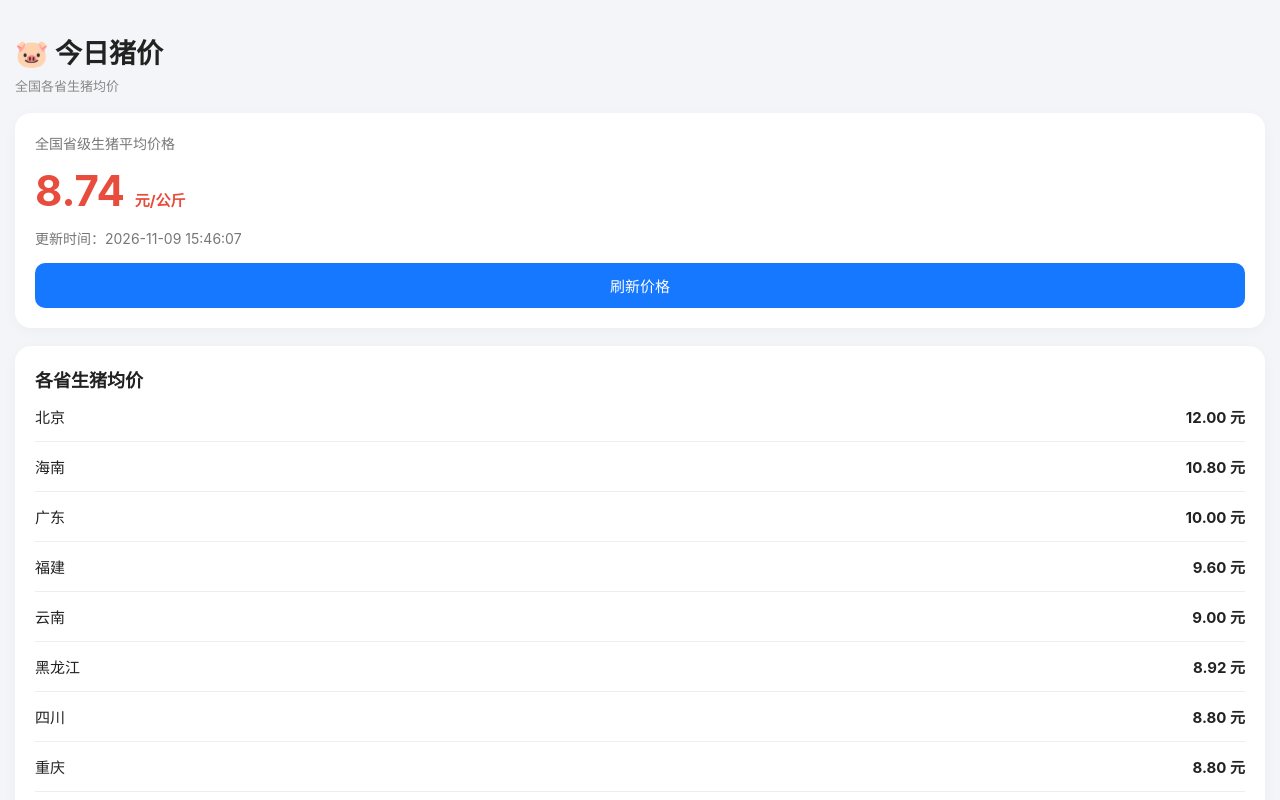
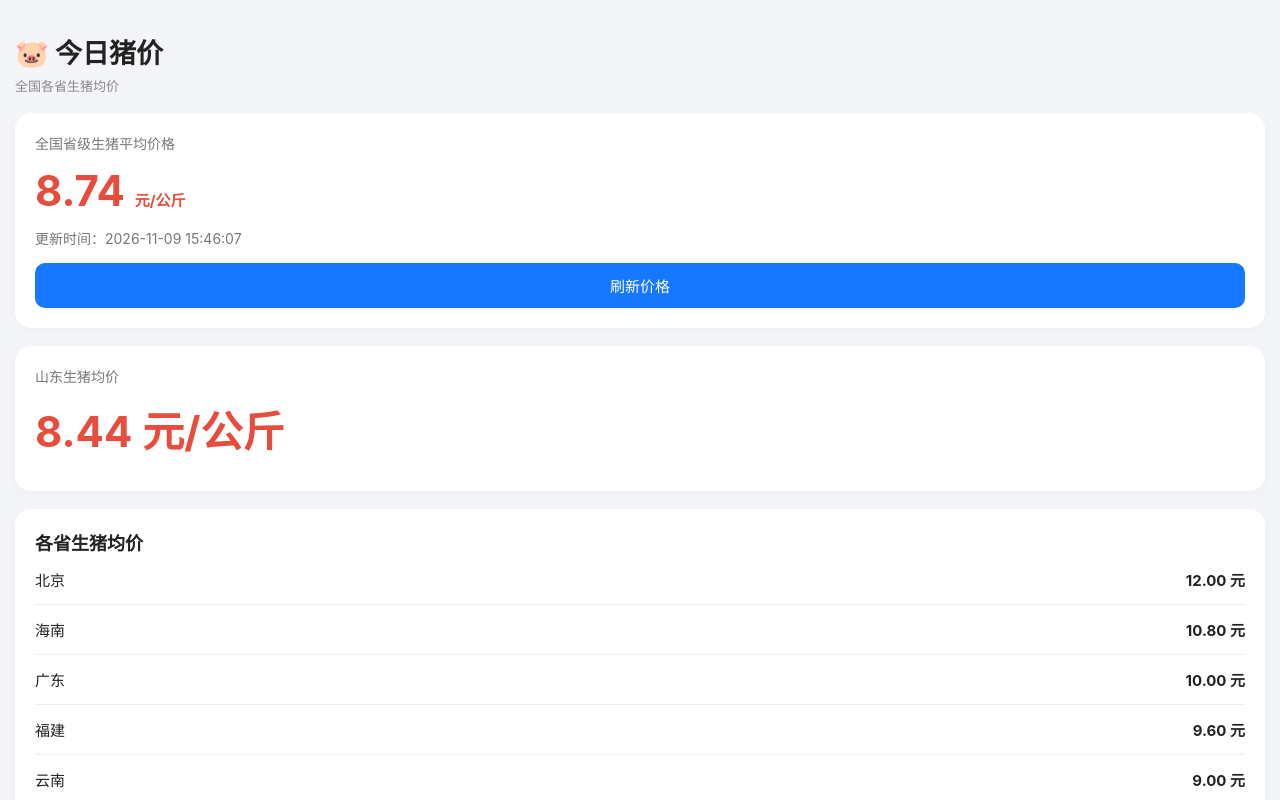
Before and after one commit to jian945/today-pig-price, a plain HTML site: page index.html in a window 1280 px wide. Shown: the top 800 px of the page. Drawn offline with Linux system fonts and the light colour scheme.

Commit message:
Update index.html

```diff
--- a/index.html
+++ b/index.html
@@ -1,3 +1,4 @@
+
 <!DOCTYPE html>
 <html lang="zh-CN">
 <head>
@@ -42,8 +43,6 @@
       font-size: 15px;
     }
     .row:last-child { border-bottom: 0; }
-    .up { color: #e74c3c; }
-    .down { color: #16a36a; }
     button {
       border: 0;
       background: #1677ff;
@@ -69,6 +68,11 @@
   </div>
 
   <div class="card">
+    <div class="label">山东生猪均价</div>
+    <div class="price" id="shandong">-- <span class="unit">元/公斤</span></div>
+  </div>
+
+  <div class="card">
     <div class="section-title">各省生猪均价</div>
     <div id="list">
       <p class="note">价格数据正在接入，暂不显示未经核实的价格。</p>
@@ -84,32 +88,61 @@
     async function loadPrices() {
       const list = document.getElementById("list");
       const update = document.getElementById("update");
+      const shandongBox = document.getElementById("shandong");
+
       try {
         const response = await fetch("prices.json?t=" + Date.now());
         if (!response.ok) throw new Error("数据文件尚未准备好");
+
         const data = await response.json();
 
         if (!Array.isArray(data.provinces) || !data.provinces.length) {
           throw new Error("暂时没有价格数据");
         }
 
-        const valid = data.provinces.filter(p => Number.isFinite(Number(p.price)));
+        const valid = data.provinces.filter(
+          p => Number.isFinite(Number(p.price))
+        );
+
         if (!valid.length) throw new Error("暂无有效价格");
 
-        const average = valid.reduce((sum, p) => sum + Number(p.price), 0) / valid.length;
+        const average = valid.reduce(
+          (sum, p) => sum + Number(p.price), 0
+        ) / valid.length;
+
         document.getElementById("average").innerHTML =
-          average.toFixed(2) + ' <span class="unit">元/公斤</span>';
+          average.toFixed(2) +
+          ' <span class="unit">元/公斤</span>';
+
+        const shandong = valid.find(
+          p => String(p.province).includes("山东")
+        );
+
+        if (shandong) {
+          shandongBox.textContent =
+            Number(shandong.price).toFixed(2) + " 元/公斤";
+        } else {
+          shandongBox.textContent = "暂无山东价格数据";
+        }
 
         list.innerHTML = valid
           .sort((a, b) => Number(b.price) - Number(a.price))
-          .map(p => `<div class="row"><span>${p.province}</span><strong>${Number(p.price).toFixed(2)} 元</strong></div>`)
+          .map(p =>
+            `<div class="row">
+              <span>${p.province}</span>
+              <strong>${Number(p.price).toFixed(2)} 元</strong>
+            </div>`
+          )
           .join("");
 
-        update.textContent = "更新时间：" + (data.updated_at || "暂无记录");
+        update.textContent =
+          "更新时间：" + (data.updated_at || "暂无记录");
+
       } catch (error) {
         update.textContent = error.message;
       }
     }
+
     loadPrices();
   </script>
 </body>
```
